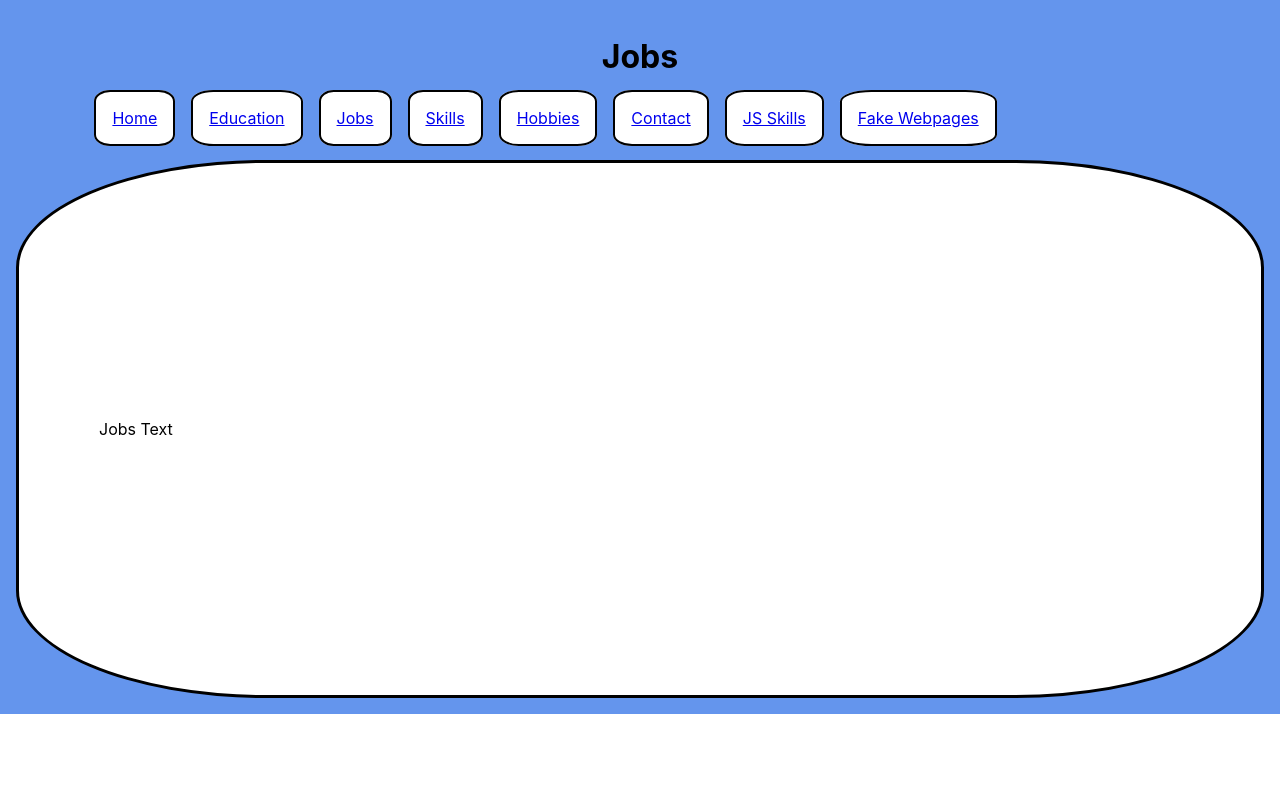
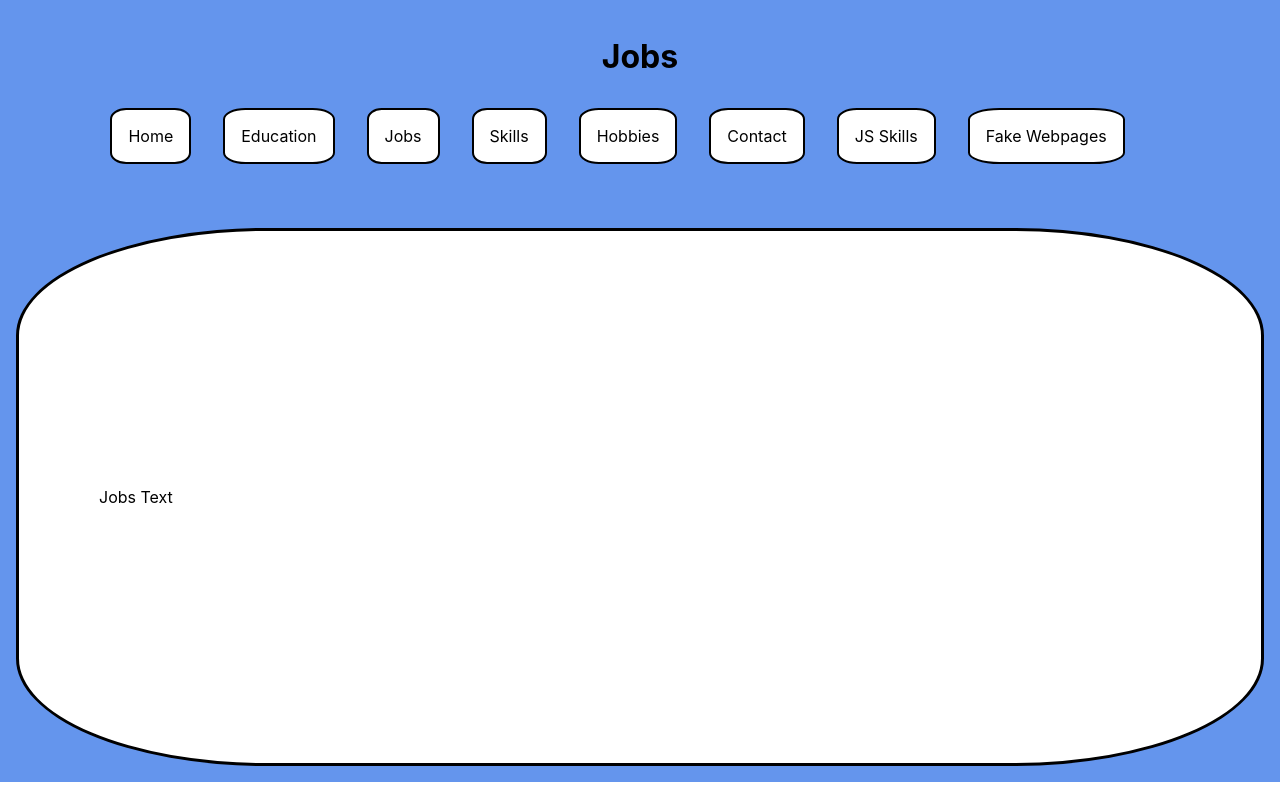
Before and after one commit to L1ndseyHerman/Personal-Website-ReactJS, a React (Create React App) app: page /jobs in a window 1280 px wide. Built offline with nearby package versions, Linux system fonts and the light colour scheme.

Commit message:
Nav style is almost how I want it, just need to figure out how to center it on any screen size.

```diff
--- a/src/components/Nav.module.css
+++ b/src/components/Nav.module.css
@@ -2,4 +2,5 @@
   margin-left: 5%;
   margin-right: 5%;
   margin-top: 2rem;
+  /*flex-wrap: wrap;*/
 }
--- a/src/components/NavLink.module.css
+++ b/src/components/OneNavLink.module.css
@@ -1,13 +1,18 @@
 .navLink {
-  display: inline;
-  margin-left: 1rem;
+  /*display: inline;*/
+  margin-left: 2rem;
+  margin-bottom: 2rem;
   padding: 1rem;
   background-color: white;
   border: 2px solid black;
   border-radius: 20%;
+  text-decoration: none;
+  color: black;
+  display: inline-flex;
+  flex-wrap: wrap;
 }
 
-@media only screen and (max-width: 1024px) {
+/*@media only screen and (max-width: 1024px) {
   .navLink {
     display: block;
     margin-left: 40%;
@@ -17,4 +22,4 @@
     padding-bottom: none;
     text-align: center;
   }
-}
+}*/
--- a/src/components/OneNavLink.tsx
+++ b/src/components/OneNavLink.tsx
@@ -2,7 +2,7 @@ import React from "react";
 
 import { NavLink } from "react-router-dom";
 
-import classes from "./NavLink.module.css";
+import classes from "./OneNavLink.module.css";
 
 const OneNavLink: React.FC<{ text: string; theUrl: string }> = (props) => {
   return (
```
